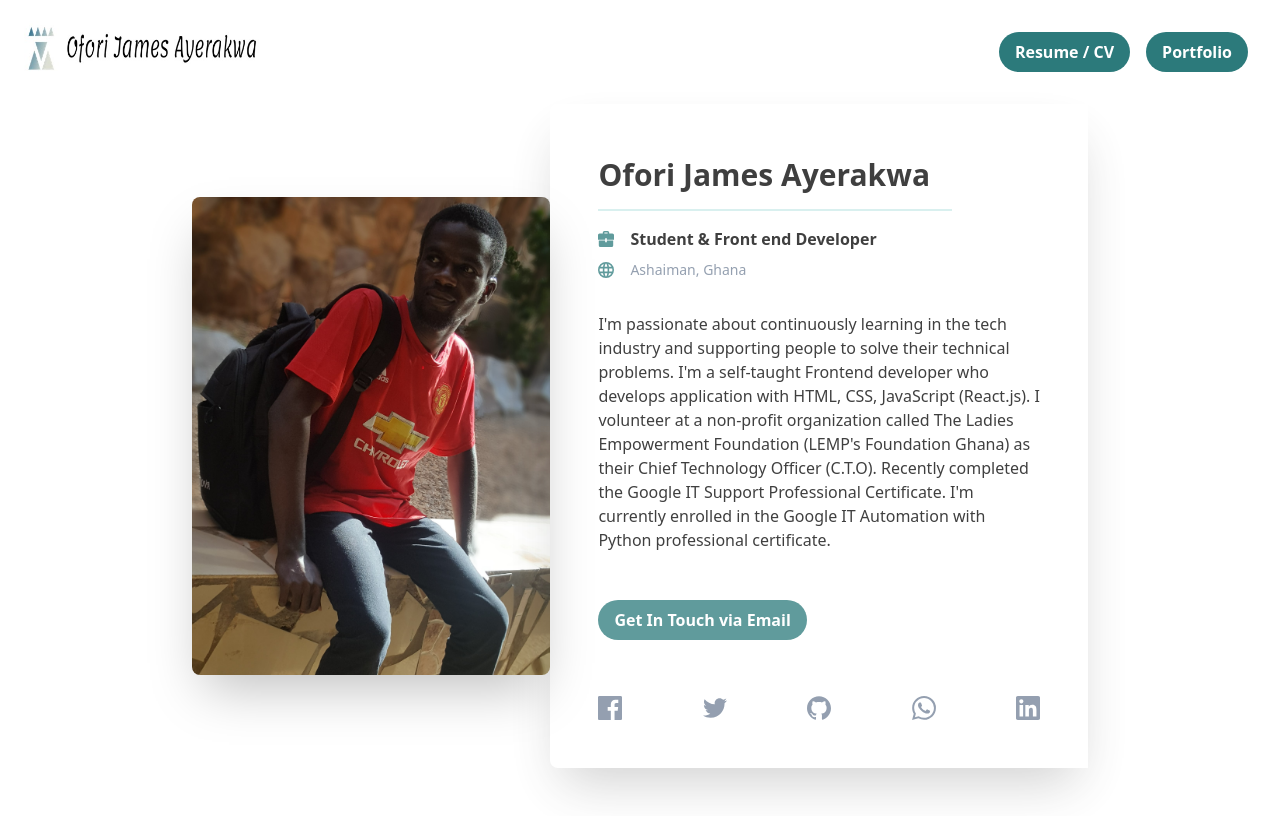
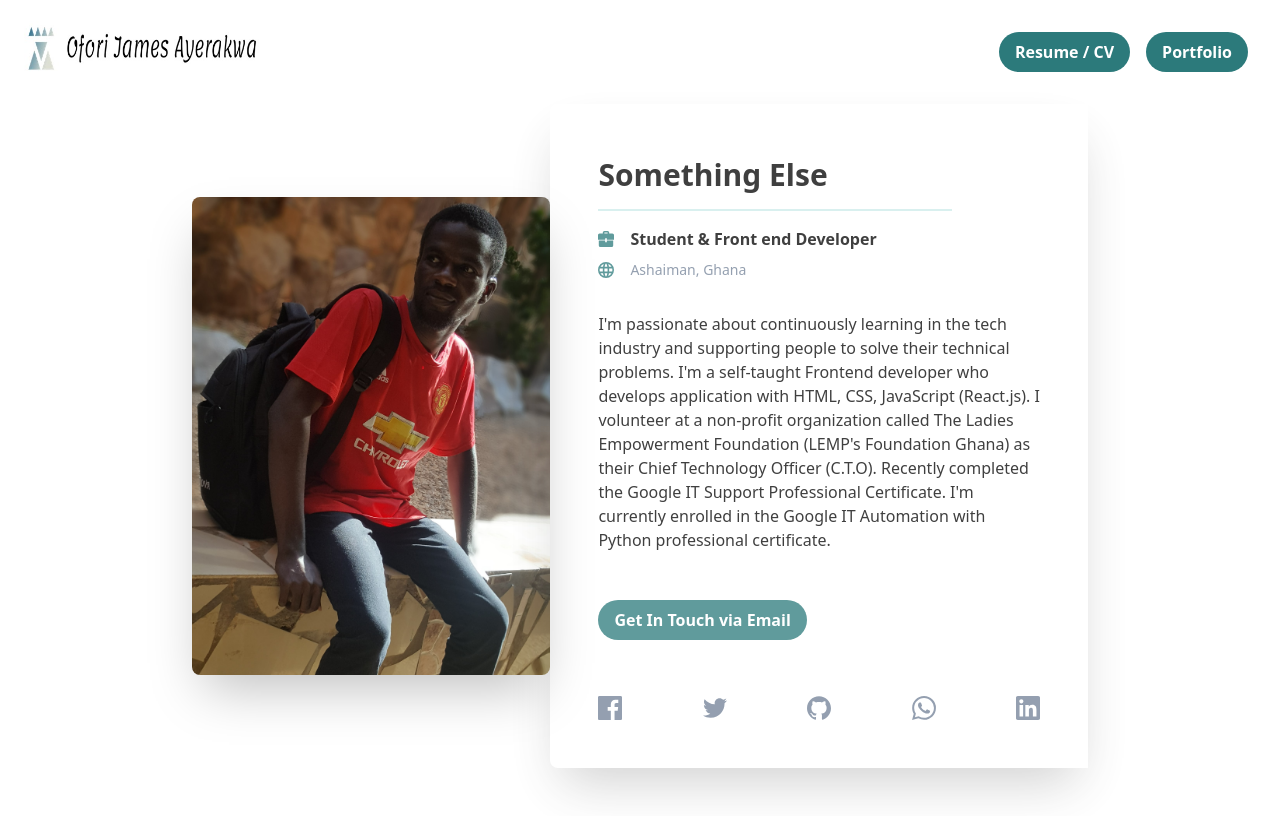
Before and after one commit to jamesofoaye/personal-website, a Next.js app: page / in a window 1280 px wide. Built offline with nearby package versions, Linux system fonts and the light colour scheme.

Commit message:
Update index.js

```diff
--- a/pages/index.js
+++ b/pages/index.js
@@ -26,7 +26,7 @@ export default function IndexPage() {
                 }
               </style>
             </div>
-            <h1 className="text-3xl font-bold pt-8 lg:pt-0">Ofori James Ayerakwa</h1>
+            <h1 className="text-3xl font-bold pt-8 lg:pt-0">Something Else</h1>
             <div className="mx-auto lg:mx-0 w-4/5 pt-3 border-b-2 border-teal-500 opacity-25"></div>
             <p className="pt-4 text-base font-bold flex items-center justify-center lg:justify-start"><svg className="h-4 fill-current text-teal-700 pr-4" xmlns="http://www.w3.org/2000/svg" viewBox="0 0 20 20"><path d="M9 12H1v6a2 2 0 0 0 2 2h14a2 2 0 0 0 2-2v-6h-8v2H9v-2zm0-1H0V5c0-1.1.9-2 2-2h4V2a2 2 0 0 1 2-2h4a2 2 0 0 1 2 2v1h4a2 2 0 0 1 2 2v6h-9V9H9v2zm3-8V2H8v1h4z" /></svg> Student &amp; Front end Developer</p>
             <p className="pt-2 text-gray-600 text-base lg:text-sm flex items-center justify-center lg:justify-start"><svg className="h-4 fill-current text-teal-700 pr-4" xmlns="http://www.w3.org/2000/svg" viewBox="0 0 20 20"><path d="M10 20a10 10 0 1 1 0-20 10 10 0 0 1 0 20zm7.75-8a8.01 8.01 0 0 0 0-4h-3.82a28.81 28.81 0 0 1 0 4h3.82zm-.82 2h-3.22a14.44 14.44 0 0 1-.95 3.51A8.03 8.03 0 0 0 16.93 14zm-8.85-2h3.84a24.61 24.61 0 0 0 0-4H8.08a24.61 24.61 0 0 0 0 4zm.25 2c.41 2.4 1.13 4 1.67 4s1.26-1.6 1.67-4H8.33zm-6.08-2h3.82a28.81 28.81 0 0 1 0-4H2.25a8.01 8.01 0 0 0 0 4zm.82 2a8.03 8.03 0 0 0 4.17 3.51c-.42-.96-.74-2.16-.95-3.51H3.07zm13.86-8a8.03 8.03 0 0 0-4.17-3.51c.42.96.74 2.16.95 3.51h3.22zm-8.6 0h3.34c-.41-2.4-1.13-4-1.67-4S8.74 3.6 8.33 6zM3.07 6h3.22c.2-1.35.53-2.55.95-3.51A8.03 8.03 0 0 0 3.07 6z" /></svg> Ashaiman, Ghana</p>
```
